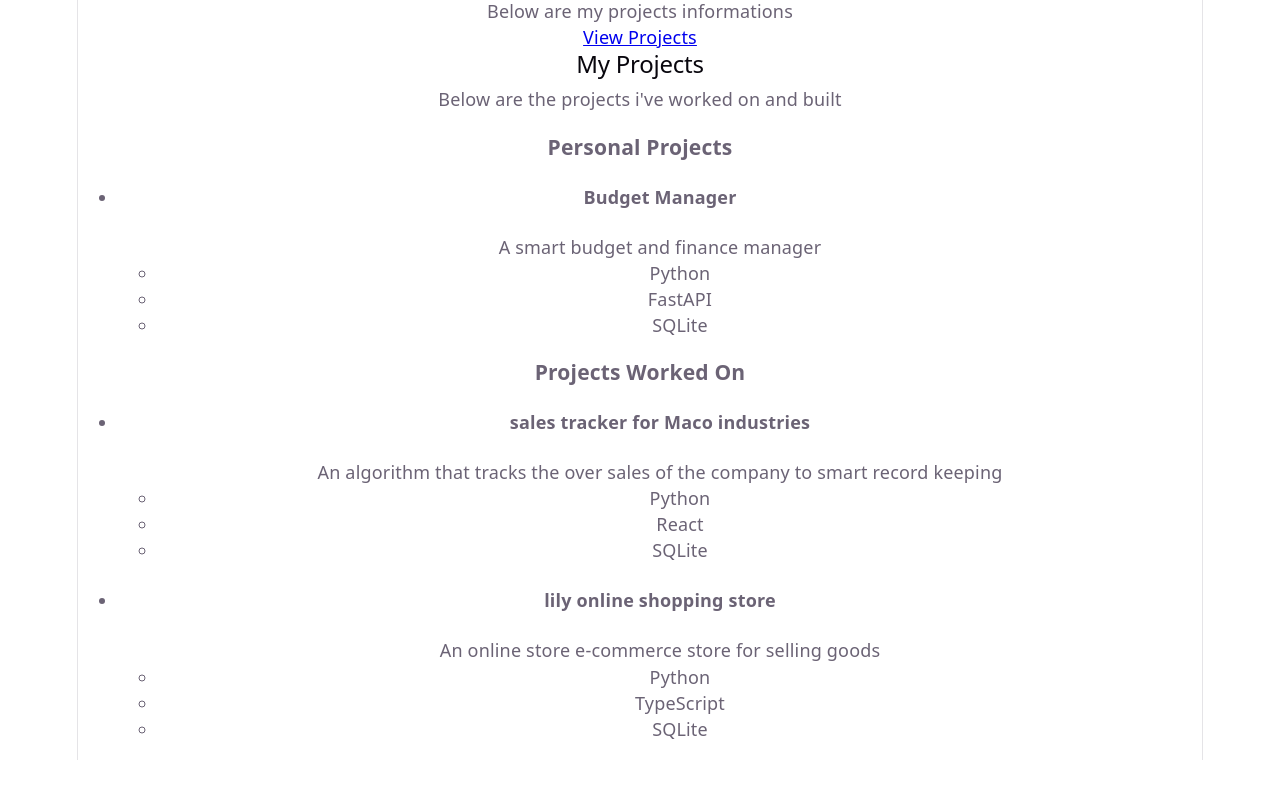
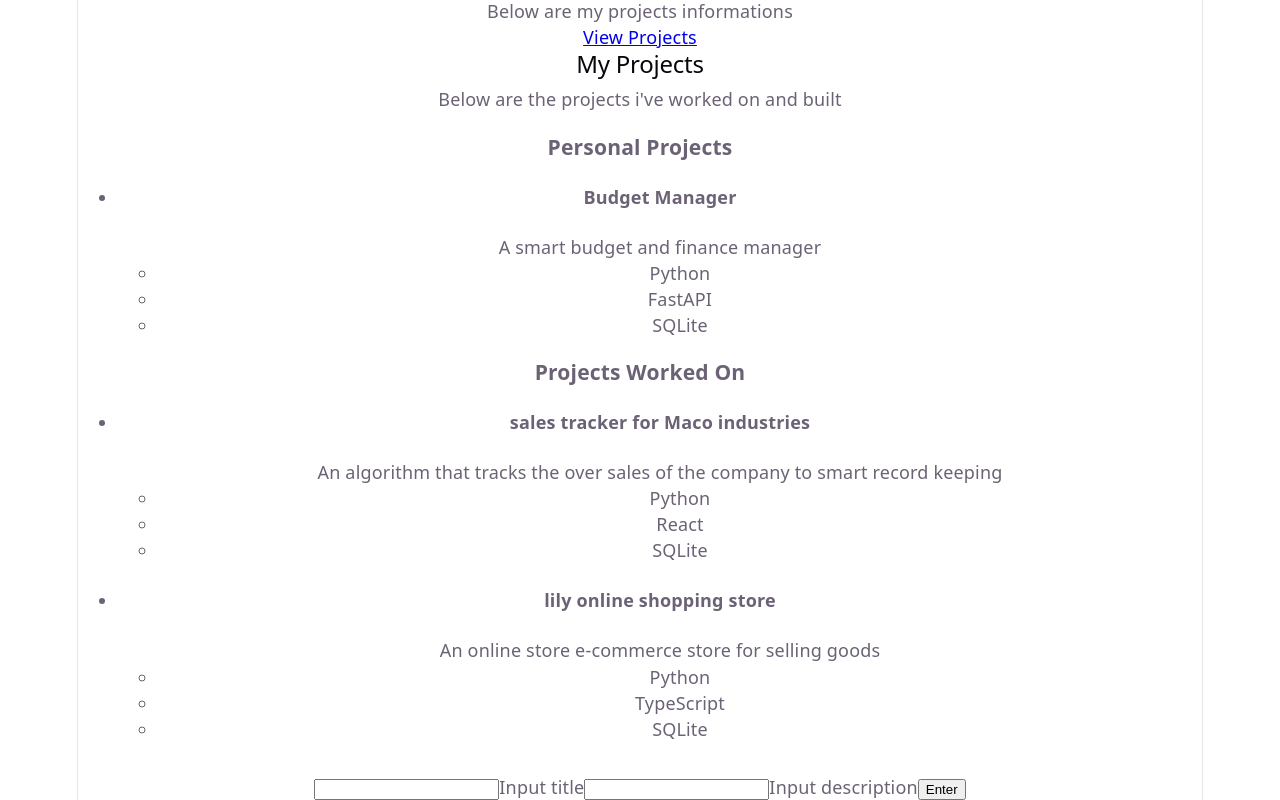
Before and after one commit to Cruiz222/my-professional-portfolio-website, a React (Vite) app in the folder frontend/: page / in a window 1280 px wide. Shown: the part 287-1087 px from the top of the page. Before the commit the page ends 1047 px from the top, so only its background shows below. Built offline with nearby package versions, Linux system fonts and the light colour scheme.

Commit message:
building project forms

```diff
--- a/frontend/src/App.tsx
+++ b/frontend/src/App.tsx
@@ -2,6 +2,7 @@ import './App.css'
 import Header from './components/Header'
 import About from './components/About'
 import Projects from './components/Projects'
+import UpdateTitle from './components/ProjectForm'
 
 function App() {
 
@@ -13,6 +14,8 @@ function App() {
       <About />
 
       <Projects title="My Projects" />
+
+      <UpdateTitle />
     </main>
 
   )
--- a/frontend/src/components/ProjectForm.tsx
+++ b/frontend/src/components/ProjectForm.tsx
@@ -5,14 +5,26 @@ function UpdateTitle() {
 
     const [input, setInput] = useState('');
 
+    const [description, setDescription] = useState('');
+
     return (
         <div>
-            <h1>Current Title: {title}</h1>
+            <h1>{title}</h1>
+            <p>{description}</p>
 
-            <input type="text" value="input" onChange={(e) => setInput(e.target.value)} >
-            Input title</input>
+          <label>
+            <input type="text" value={input} onChange={(e) => setInput(e.target.value)} />
+            Input title
+            </label>
 
-            <button onClick={() => setTitle(input)}>Set title</button>
+            <label>
+                <input type="text" value={description} onChange={(e) => setDescription(e.target.value)} />
+                Input description
+            </label>
+
+
+            <button onClick={() => {setTitle(input); setDescription(description)}}>Enter</button>
+
         </div>
 
     )
```
